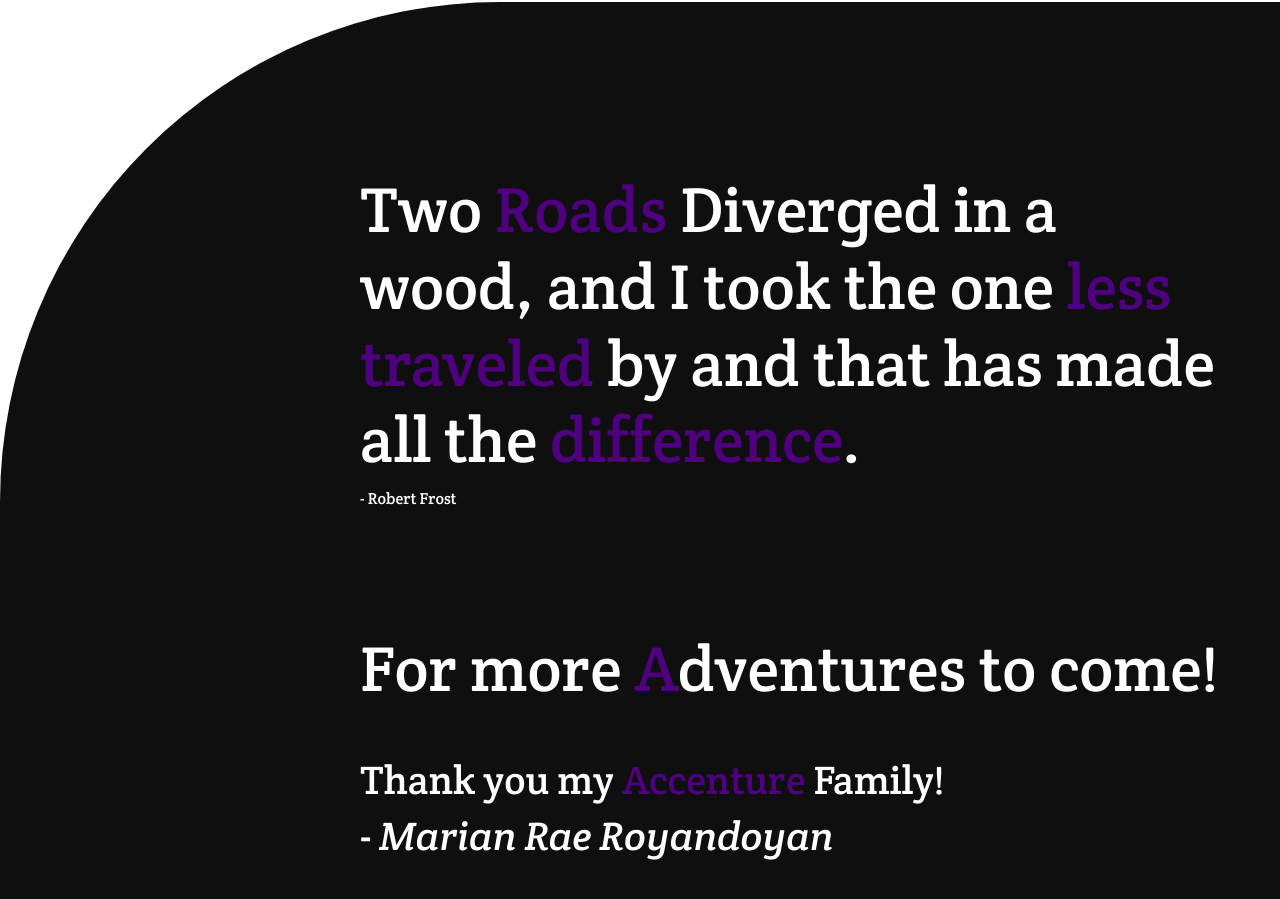
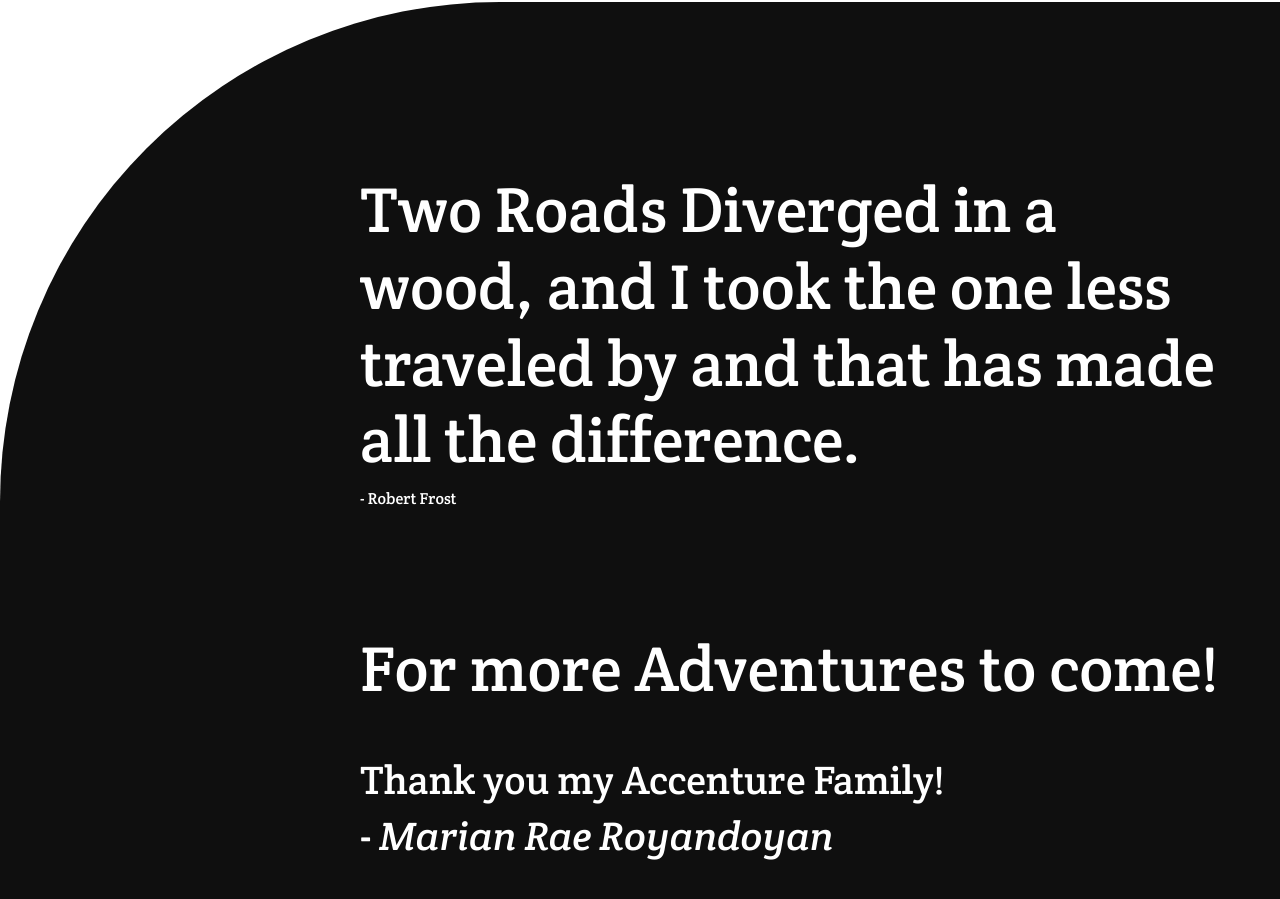
Before and after one commit to jammmeess/Roadmap, a React (Create React App) app: page / in a window 1280 px wide. Shown: the part 9390-10289 px from the top of the page. Built offline with nearby package versions, Linux system fonts and the light colour scheme; a web font is replaced by a local one.

Commit message:
Changed the Font Color

```diff
--- a/src/components/Continue.jsx
+++ b/src/components/Continue.jsx
@@ -7,19 +7,19 @@ const Continue = () => {
         <div className="Row">
           <div className="col-lg-12 continue-quote px-5">
             <h2 className="display-3">
-              Two <span id="accenture">Roads </span>Diverged in a wood, and I
-              took the one <span id="accenture">less traveled </span>
+              Two <span id="accenture-dark">Roads </span>Diverged in a wood, and
+              I took the one <span id="accenture-dark">less traveled </span>
               by and that has made all the{" "}
-              <span id="accenture">difference</span>.
+              <span id="accenture-dark">difference</span>.
             </h2>
             <p>- Robert Frost</p>
           </div>
           <div className="col-lg-12 continue-quote px-5">
             <h2 className="display-3">
-              For more <span id="accenture">A</span>dventures to come!
+              For more <span id="accenture-dark">A</span>dventures to come!
             </h2>
             <h6 className="display-6 mt-5">
-              Thank you my <span id="accenture">Accenture </span>Family!
+              Thank you my <span id="accenture-dark">Accenture </span>Family!
             </h6>
             <h6 className="display-6">
               - <i>Marian Rae Royandoyan</i>
```
